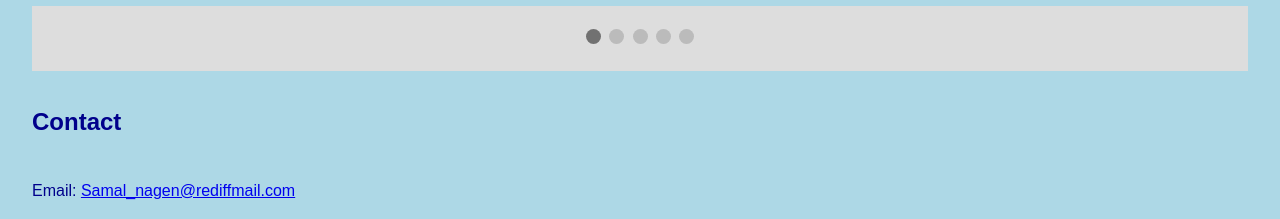
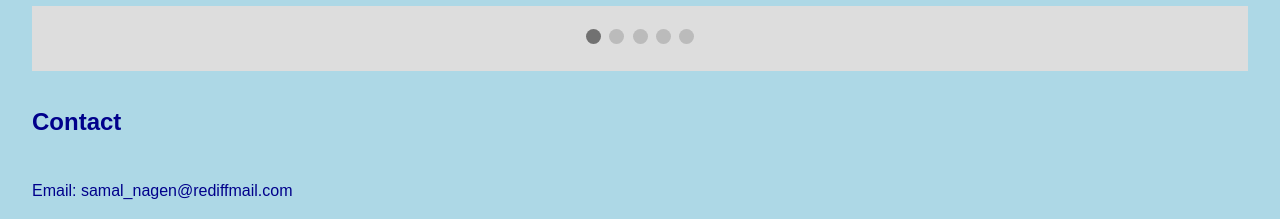
Before and after one commit to SamalNagen11/Lotus, a plain HTML site: page index.html in a window 1280 px wide. Shown: the part 2817-3036 px from the top of the page. Drawn offline with Linux system fonts and the light colour scheme.

Commit message:
Update index.html

```diff
--- a/index.html
+++ b/index.html
@@ -235,7 +235,7 @@
         </section>
         <section id="contact">
             <h2>Contact</h2>
-            <p>Email: <a href="samal_nagen@rediffmail.com">Samal_nagen@rediffmail.com</a></p>
+            <p>Email: samal_nagen@rediffmail.com</p>
         </section>
     </div>
     <footer>
```
